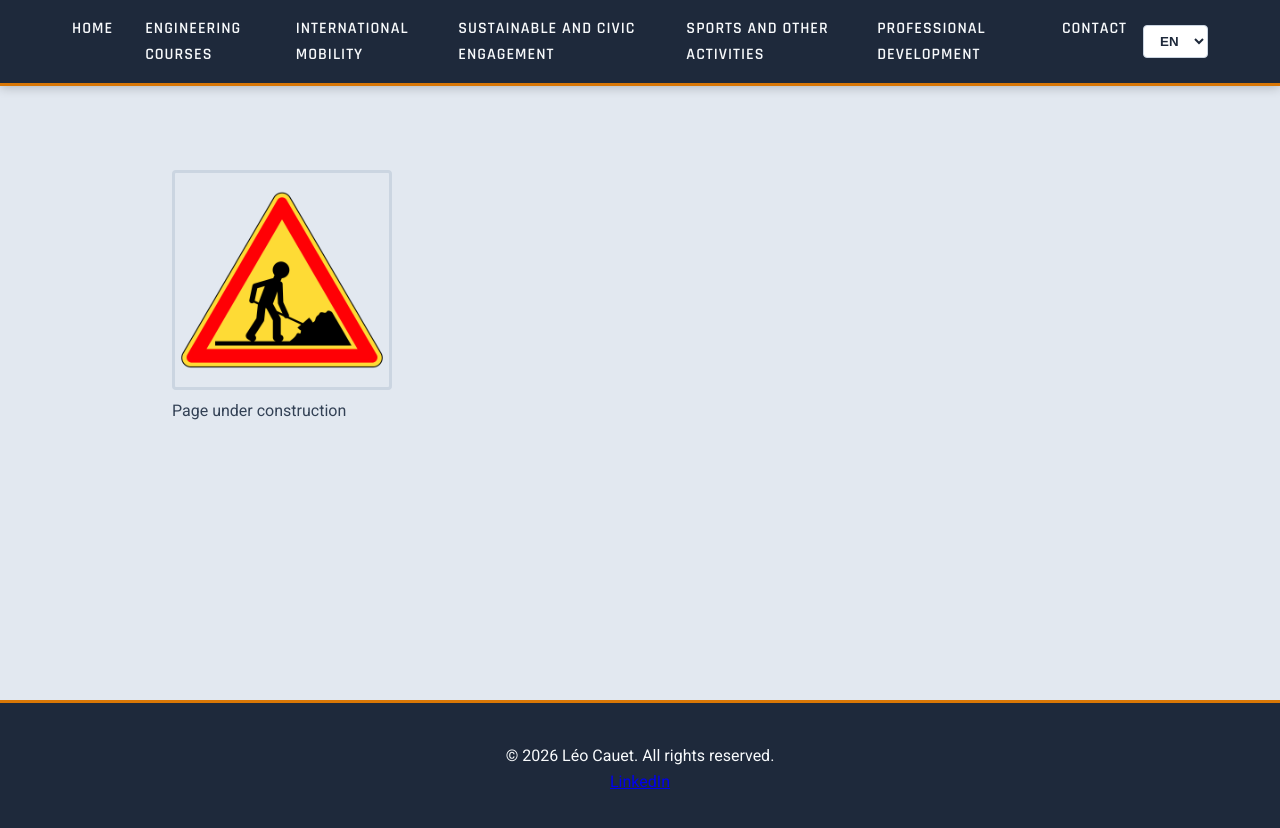
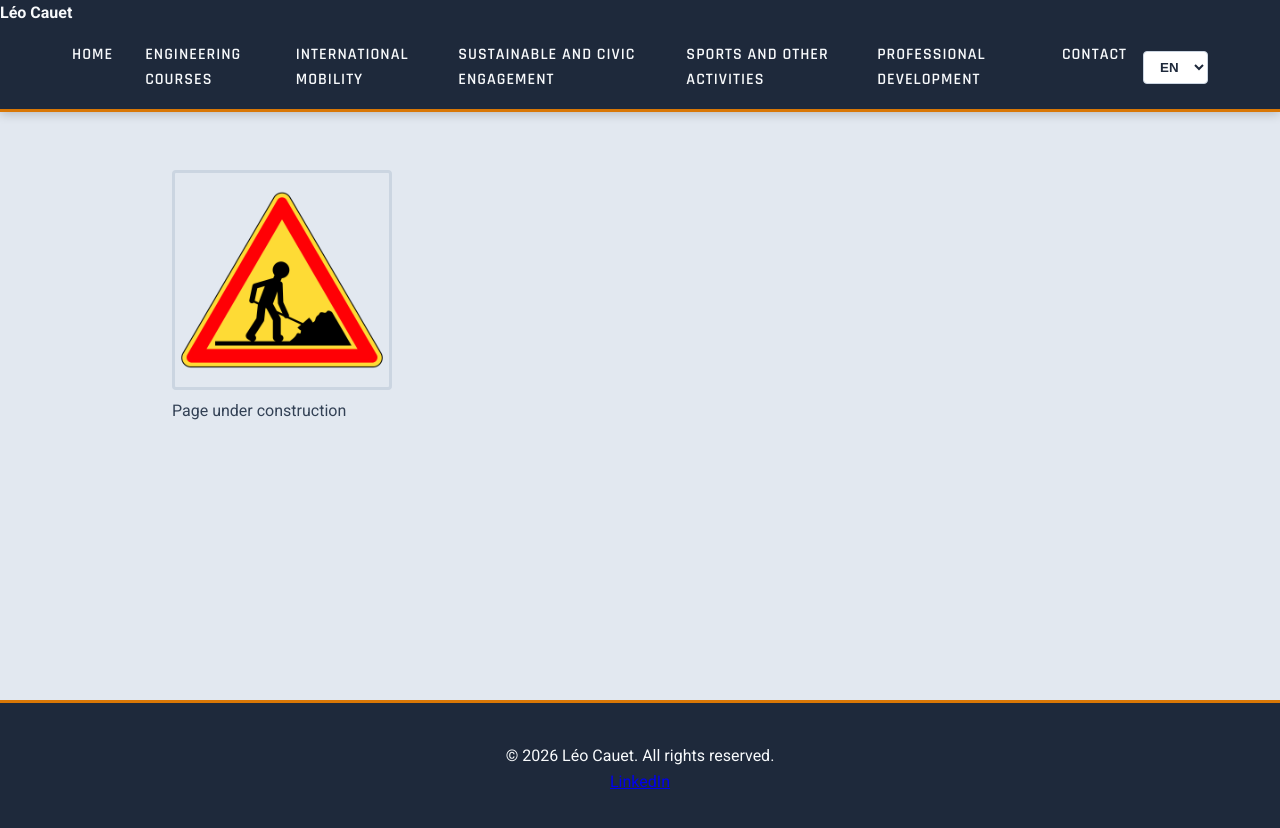
Before and after one commit to Leocau/eportfolio, a plain HTML site: page en/civic_engagements.html in a window 1280 px wide. Drawn offline with Linux system fonts and the light colour scheme.

Commit message:
others changes

```diff
--- a/en/civic_engagements.html
+++ b/en/civic_engagements.html
@@ -13,6 +13,7 @@
 </head>
 <body>
     <header id="accueil">
+        <b>Léo Cauet</b>
         <nav>
             <button class="menu-toggle" id="menu-toggle" type="button" aria-label="Open navigation menu" aria-controls="nav-links" aria-expanded="false">
                 <span class="bar"></span>
```
Also changed, not shown: en/contact.html (+1 -0 lines), en/engineering_courses.html (+1 -0 lines), en/international_mobility.html (+1 -0 lines), en/professional_development.html (+1 -0 lines), en/sport_and_other_activities.html (+1 -0 lines), en/welcome.html (+1 -0 lines), fr/civic_engagements.html (+1 -0 lines), fr/contact.html (+1 -0 lines), fr/engineering_courses.html (+1 -0 lines), fr/international_mobility.html (+1 -0 lines), fr/professional_development.html (+1 -0 lines), fr/sport_and_other_activities.html (+1 -0 lines), fr/welcome.html (+1 -0 lines).
